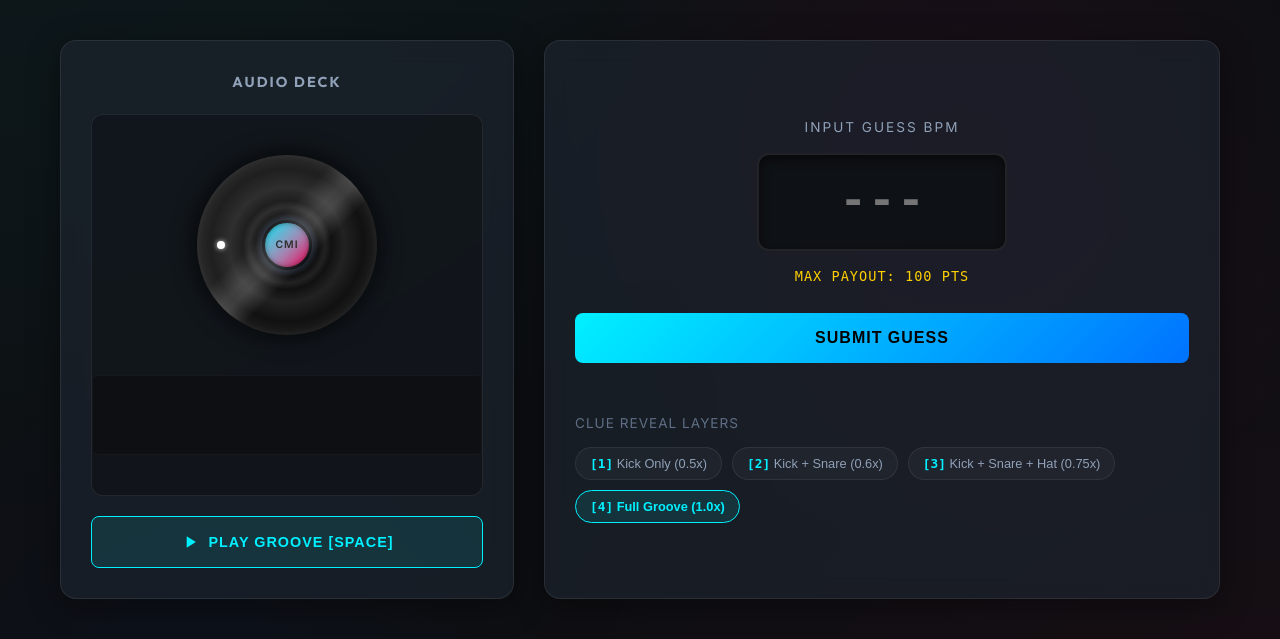
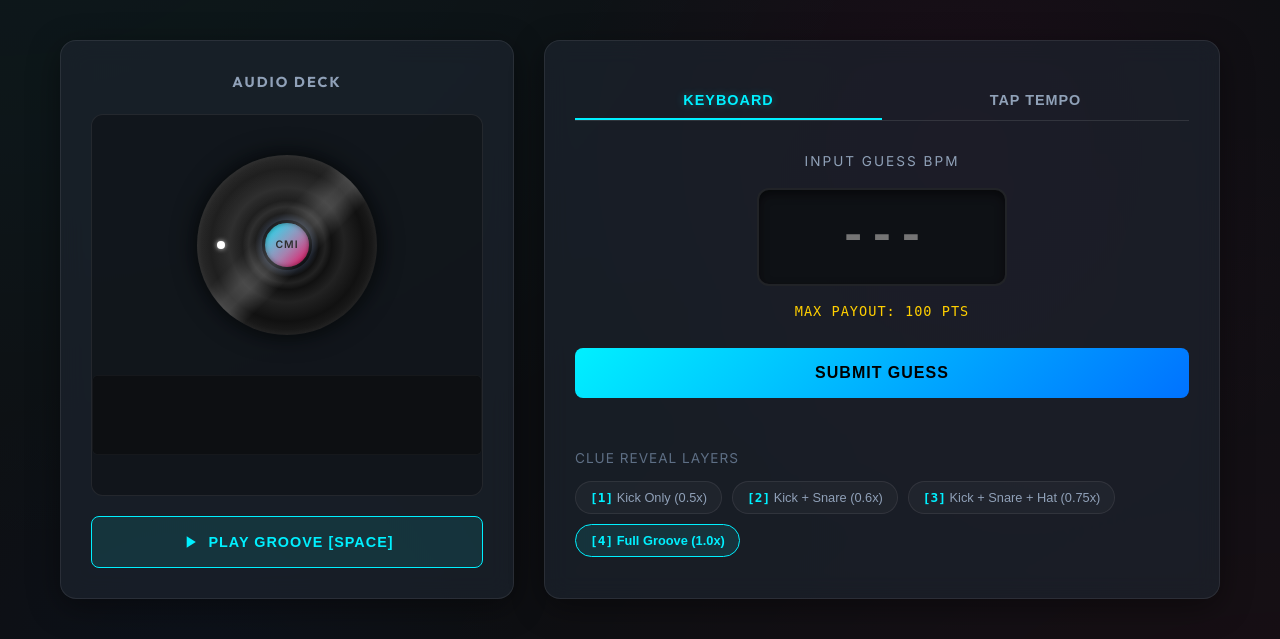
Before and after one commit to admiralorbiter/jonslane, a Flask app: page /game/play/1 in a window 1280 px wide; the page is wider, and only the part inside the window is pictured. Shown: the part 211-850 px from the top of that part. Run offline with Flask 3, Linux system fonts and the light colour scheme; data comes from the database, SQL or seed files in the repository; some libraries are stand-ins or nearby versions.

Commit message:
feat(game): implement V2.0 Tap-Tempo Mode with motor stability tracking - Add `tap_stability` column to `Attempt` model and apply SQLite migration - Implement SQLAlchemy validations for `tap_stability` to prevent NaN/Infinity/negative overflows - Update submit and sync API routes to parse, validate, and round stability values - Design Keyboard/Tap tabbed menu and touch-optimized Tap Pad in templates - Implement Tap Tempo Engine with 12-tap sliding window, 150ms debounce, and 3000ms auto-reset - Calculate user timing consistency using Bessel's corrected sample standard deviation - Bind hybrid spacebar play/tap hotkeys, Escape stop, and T tap hotkeys - Lock inputs immediately on submit across both guest and auth paths to block duplicate writes - Add unit tests verifying bounds validation, sync sanitization, and stats averages

```diff
--- a/portfolio/routes/game.py
+++ b/portfolio/routes/game.py
@@ -49,6 +49,7 @@ def calculate_user_stats(user, attempts):
             "Getting There": 0,
             "Needs Practice": 0,
         },
+        "avg_stability": None,
     }
 
     if total_attempts > 0:
@@ -56,6 +57,10 @@ def calculate_user_stats(user, attempts):
         total_pct_error = sum(a.percent_error for a in attempts)
         stats["avg_error"] = round(total_error / total_attempts, 2)
         stats["avg_percent_error"] = round(total_pct_error / total_attempts, 2)
+
+        tapped_stabilities = [a.tap_stability for a in attempts if getattr(a, "tap_stability", None) is not None]
+        if tapped_stabilities:
+            stats["avg_stability"] = round(sum(tapped_stabilities) / len(tapped_stabilities), 2)
 
         # Count ratings
         for a in attempts:
@@ -146,6 +151,16 @@ def validate_and_parse_attempt_data(att_data):
         # Support percent errors up to 600.0% to prevent discarding syncs on poor guesses
         if not (0.0 <= percent_error <= 600.0) or not (0 <= score <= 200):
             return None
+
+        # Parse tap_stability securely for guests
+        tap_stability = None
+        tap_stability_val = att_data.get("tap_stability")
+        if tap_stability_val is not None:
+            import math
+            val = float(tap_stability_val)
+            if math.isnan(val) or math.isinf(val) or not (0.0 <= val <= 5000.0):
+                return None
+            tap_stability = round(val, 2)
     except (ValueError, TypeError):
         return None
 
@@ -164,6 +179,7 @@ def validate_and_parse_attempt_data(att_data):
         "rating": rating,
         "crate_name": crate_name,
         "metrical_multiplier": metrical_multiplier,
+        "tap_stability": tap_stability,
         "created_at": created_at_dt,
     }
 
@@ -341,6 +357,19 @@ def submit_attempt():
     except (ValueError, TypeError):
         return jsonify({"error": "Invalid data format."}), 400
 
+    # Validate tap_stability (direct submits)
+    tap_stability = None
+    tap_stability_val = data.get("tap_stability")
+    if tap_stability_val is not None:
+        try:
+            import math
+            val = float(tap_stability_val)
+            if math.isnan(val) or math.isinf(val) or not (0.0 <= val <= 5000.0):
+                return jsonify({"error": "Invalid tap stability value."}), 400
+            tap_stability = round(val, 2)
+        except (ValueError, TypeError):
+            return jsonify({"error": "Invalid tap stability format."}), 400
+
     # Cryptographically verify the play token
     challenge_data = verify_challenge_token(challenge_token)
     if not challenge_data:
@@ -379,6 +408,7 @@ def submit_attempt():
             crate_name=crate_name,
             client_uuid=client_uuid,
             metrical_multiplier=metrical_multiplier,
+            tap_stability=tap_stability,
             created_at=datetime.now(timezone.utc)
         )
         db.session.add(attempt)
@@ -446,6 +476,7 @@ def sync():
                     crate_name=parsed["crate_name"],
                     client_uuid=parsed["client_uuid"],
                     metrical_multiplier=parsed["metrical_multiplier"],
+                    tap_stability=parsed["tap_stability"],
                     created_at=parsed["created_at"],
                 )
                 db.session.add(attempt)
--- a/portfolio/static/css/game.css
+++ b/portfolio/static/css/game.css
@@ -741,3 +741,121 @@ a:focus-visible,
 .rating-bar-fill.getting { background-color: var(--neon-orange); }
 .rating-bar-fill.needs { background-color: var(--neon-pink); }
 .rating-bar-fill.metrical { background-color: var(--neon-orange); }
+
+/* Tap Tempo V2 Styling */
+.input-tabs {
+    display: flex;
+    border-bottom: 1px solid rgba(255, 255, 255, 0.1);
+    margin-bottom: 15px;
+    width: 100%;
+}
+
+.tab-btn {
+    flex: 1;
+    background: transparent;
+    border: none;
+    border-bottom: 2px solid transparent;
+    color: var(--text-secondary);
+    padding: 10px;
+    font-size: 0.90rem;
+    font-weight: 600;
+    cursor: pointer;
+    text-transform: uppercase;
+    letter-spacing: 1px;
+    transition: all 0.2s ease;
+}
+
+.tab-btn:hover {
+    color: var(--text-primary);
+}
+
+.tab-btn.active {
+    color: var(--neon-cyan);
+    border-bottom: 2px solid var(--neon-cyan);
+    text-shadow: 0 0 10px rgba(0, 240, 255, 0.3);
+}
+
+.tap-pad {
+    background: rgba(255, 255, 255, 0.03);
+    border: 1px dashed rgba(255, 255, 255, 0.15);
+    border-radius: 8px;
+    padding: 30px 20px;
+    text-align: center;
+    cursor: pointer;
+    transition: all 0.15s ease;
+    touch-action: manipulation;
+    user-select: none;
+    -webkit-user-select: none;
+    display: flex;
+    flex-direction: column;
+    align-items: center;
+    justify-content: center;
+    margin-bottom: 15px;
+}
+
+.tap-pad:hover {
+    background: rgba(0, 240, 255, 0.05);
+    border-color: rgba(0, 240, 255, 0.4);
+}
+
+.tap-pad:active, .tap-pad.active {
+    background: rgba(0, 240, 255, 0.1);
+    border-color: var(--neon-cyan);
+    transform: scale(0.98);
+}
+
+.tap-pad-lbl {
+    font-size: 1.1rem;
+    font-weight: 700;
+    color: var(--text-primary);
+    margin-bottom: 6px;
+    letter-spacing: 0.5px;
+}
+
+.tap-pad-sub {
+    font-size: 0.75rem;
+    color: var(--text-secondary);
+    max-width: 80%;
+    line-height: 1.3;
+}
+
+.tap-metrics-row {
+    display: grid;
+    grid-template-columns: 1fr 1.5fr 1.5fr;
+    gap: 10px;
+    margin-bottom: 15px;
+}
+
+.tap-metric-col {
+    background: rgba(0, 0, 0, 0.2);
+    border-radius: 6px;
+    padding: 10px;
+    display: flex;
+    flex-direction: column;
+    align-items: center;
+}
+
+.tap-metric-lbl {
+    font-size: 0.7rem;
+    color: var(--text-secondary);
+    text-transform: uppercase;
+    letter-spacing: 0.5px;
+    margin-bottom: 4px;
+}
+
+.tap-metric-val {
+    font-size: 1.2rem;
+    font-weight: 700;
+    color: var(--neon-cyan);
+    font-family: monospace;
+}
+
+#tap-stability-val {
+    color: var(--neon-yellow);
+}
+
+.tap-action-row {
+    display: flex;
+    justify-content: center;
+    margin-bottom: 15px;
+}
--- a/portfolio/static/js/game.js
+++ b/portfolio/static/js/game.js
@@ -19,11 +19,30 @@ document.addEventListener("DOMContentLoaded", () => {
     const scoreVal = document.getElementById("score-val");
     const streakVal = document.getElementById("streak-val");
 
+    // Tap Tempo elements
+    const tabKeyboard = document.getElementById("tab-keyboard");
+    const tabTap = document.getElementById("tab-tap");
+    const keyboardInputContainer = document.getElementById("keyboard-input-container");
+    const tapInputContainer = document.getElementById("tap-input-container");
+    const tapPad = document.getElementById("tap-pad");
+    const tapCountVal = document.getElementById("tap-count-val");
+    const tapBpmVal = document.getElementById("tap-bpm-val");
+    const tapStabilityVal = document.getElementById("tap-stability-val");
+    const resetTapsBtn = document.getElementById("reset-taps-btn");
+
+    const resultStabilityRow = document.getElementById("result-stability-row");
+    const resultStabilityVal = document.getElementById("result-stability-val");
+
     let recipe = null;
     let visualizerFrameId = null;
     let currentClueLevel = 4; // Default to full beat
     let isBraking = false;
     let isSubmitting = false;
+
+    // Tap Tempo state
+    let tapTimes = [];
+    let currentTapStability = null;
+    const MAX_TAPS = 12;
 
     // Outer visualizer state
     let cachedWidth = 0;
@@ -68,11 +87,155 @@ document.addEventListener("DOMContentLoaded", () => {
         });
     }
 
+    // Tab Switching
+    if (tabKeyboard && tabTap) {
+        tabKeyboard.addEventListener("click", () => {
+            if (isSubmitting) return;
+            tabKeyboard.classList.add("active");
+            tabTap.classList.remove("active");
+            keyboardInputContainer.classList.add("active");
+            keyboardInputContainer.style.display = "block";
+            tapInputContainer.classList.remove("active");
+            tapInputContainer.style.display = "none";
+            if (guessInput) guessInput.focus();
+        });
+
+        tabTap.addEventListener("click", () => {
+            if (isSubmitting) return;
+            tabTap.classList.add("active");
+            tabKeyboard.classList.remove("active");
+            tapInputContainer.classList.add("active");
+            tapInputContainer.style.display = "block";
+            keyboardInputContainer.classList.remove("active");
+            keyboardInputContainer.style.display = "none";
+            if (guessInput) guessInput.blur();
+        });
+    }
+
+    // Tap Tempo Engine functions
+    function handleTapRegistration() {
+        const now = performance.now();
+        const N = tapTimes.length;
+
+        // Visual feedback on pad
+        if (tapPad) {
+            tapPad.classList.add("active");
+            setTimeout(() => {
+                tapPad.classList.remove("active");
+            }, 80);
+        }
+
+        // Debounce check: discard tap if < 150 ms since previous tap
+        if (N > 0 && now - tapTimes[N - 1] < 150) {
+            return;
+        }
+
+        // Reset check: if pause > 3000 ms, start a new sequence but retain current tap
+        if (N > 0 && now - tapTimes[N - 1] > 3000) {
+            tapTimes = [];
+        }
+
+        tapTimes.push(now);
+        if (tapTimes.length > MAX_TAPS) {
+            tapTimes.shift();
+        }
+
+        const currentCount = tapTimes.length;
+        if (tapCountVal) tapCountVal.textContent = currentCount;
+
+        if (currentCount < 2) {
+            if (tapBpmVal) tapBpmVal.textContent = "--";
+            if (tapStabilityVal) tapStabilityVal.textContent = "--";
+            currentTapStability = null;
+            return;
+        }
+
+        const intervals = [];
+        for (let i = 0; i < currentCount - 1; i++) {
+            intervals.push(tapTimes[i + 1] - tapTimes[i]);
+        }
+
+        const M = intervals.length;
+        const sum = intervals.reduce((acc, val) => acc + val, 0);
+        const meanInterval = sum / M;
+        const bpm = 60000 / meanInterval;
+
+        // Populate guess value starting at 4 taps
+        if (currentCount >= 4) {
+            const bpmRounded = parseFloat(bpm.toFixed(1));
+            if (tapBpmVal) tapBpmVal.textContent = `${bpmRounded} BPM`;
+            if (guessInput) {
+                guessInput.value = bpmRounded;
+                guessInput.dispatchEvent(new Event("input"));
+            }
+        } else {
+            if (tapBpmVal) tapBpmVal.textContent = "Estimating...";
+        }
+
+        // Calculate Sample Standard Deviation (Bessel's Correction) for N >= 3
+        if (currentCount >= 3) {
+            const variance = intervals.reduce((acc, val) => acc + Math.pow(val - meanInterval, 2), 0) / (M - 1);
+            const stdDev = Math.sqrt(variance);
+            currentTapStability = parseFloat(stdDev.toFixed(2));
+            if (tapStabilityVal) tapStabilityVal.textContent = `±${stdDev.toFixed(1)} ms`;
+        } else {
+            if (tapStabilityVal) tapStabilityVal.textContent = "--";
+            currentTapStability = null;
+        }
+    }
+
+    function resetTaps() {
+        tapTimes = [];
+        currentTapStability = null;
+        if (tapCountVal) tapCountVal.textContent = "0";
+        if (tapBpmVal) tapBpmVal.textContent = "--";
+        if (tapStabilityVal) tapStabilityVal.textContent = "--";
+        if (guessInput) {
+            guessInput.value = "";
+            guessInput.dispatchEvent(new Event("input"));
+        }
+    }
+
+    if (resetTapsBtn) {
+        resetTapsBtn.addEventListener("click", resetTaps);
+    }
+
+    if (tapPad) {
+        tapPad.addEventListener("pointerdown", (e) => {
+            e.preventDefault();
+            if (isSubmitting) return;
+            if (!window.audioEngine.playing) {
+                startPlayback();
+            }
+            handleTapRegistration();
+        });
+    }
+
     // Keyboard Hotkeys
     document.addEventListener("keydown", (e) => {
         // Skip hotkeys if user is currently typing in the guess input field or submitting
         if (document.activeElement === guessInput || isSubmitting) return;
 
+        const isTapActive = tabTap && tabTap.classList.contains("active");
+
+        if (isTapActive) {
+            if (e.code === "Space" || e.key.toLowerCase() === "t") {
+                e.preventDefault();
+                if (e.code === "Space" && !window.audioEngine.playing) {
+                    startPlayback();
+                    return;
+                }
+                handleTapRegistration();
+                return;
+            }
+            if (e.key === "Escape") {
+                e.preventDefault();
+                if (window.audioEngine.playing) {
+                    stopPlayback(false);
+                }
+                return;
+            }
+        } else {
             if (e.code === "Space") {
                 e.preventDefault();
                 if (window.audioEngine.playing) {
@@ -80,7 +243,11 @@ document.addEventListener("DOMContentLoaded", () => {
                 } else {
                     startPlayback();
                 }
-        } else if (e.key >= "1" && e.key <= "4") {
+                return;
+            }
+        }
+
+        if (e.key >= "1" && e.key <= "4") {
             const level = parseInt(e.key);
             setClueLevel(level);
         }
@@ -206,6 +373,18 @@ document.addEventListener("DOMContentLoaded", () => {
 
         if (!recipe || isBraking) return;
 
+        // LOCK IMMEDIATELY FOR BOTH GUEST AND AUTHENTICATED PATHS
+        isSubmitting = true;
+        if (submitBtn) {
+            submitBtn.disabled = true;
+            submitBtn.textContent = "Submitting...";
+        }
+        if (guessInput) guessInput.disabled = true;
+        clueBadges.forEach(btn => btn.disabled = true);
+
+        // Stop playback immediately for responsive UX
+        stopPlayback(true);
+
         // Generate attempt UUID
         const attemptUuid = crypto.randomUUID ? crypto.randomUUID() : Math.random().toString(36).substring(2, 15) + Math.random().toString(36).substring(2, 15);
 
@@ -217,20 +396,12 @@ document.addEventListener("DOMContentLoaded", () => {
 
         if (isAuthenticated) {
             // AUTHENTICATED PATH - Saves directly to SQLite via API, bypasses localStorage
-            isSubmitting = true;
-            submitBtn.disabled = true;
-            submitBtn.textContent = "Submitting...";
-            guessInput.disabled = true;
-            clueBadges.forEach(btn => btn.disabled = true);
-
-            // Stop playback immediately for responsive UX
-            stopPlayback(true);
-
             const payload = {
                 guess: Number(guessVal.toFixed(1)),
                 challenge_token: challengeToken,
                 clue_level: currentClueLevel,
-                client_uuid: attemptUuid
+                client_uuid: attemptUuid,
+                tap_stability: currentTapStability
             };
 
             fetch("/game/api/attempt", {
@@ -354,6 +525,7 @@ document.addEventListener("DOMContentLoaded", () => {
                 rating: rating,
                 crate_name: crateName,
                 metrical_multiplier: metricalMultiplier,
+                tap_stability: currentTapStability,
                 created_at: new Date().toISOString()
             };
 
@@ -392,6 +564,16 @@ document.addEventListener("DOMContentLoaded", () => {
         errorPctVal.textContent = `${attempt.percent_error}%`;
         scoreVal.textContent = attempt.score;
         streakVal.textContent = currentStreak;
+
+        // Display Tap Consistency if available
+        if (resultStabilityRow && resultStabilityVal) {
+            if (attempt.tap_stability !== undefined && attempt.tap_stability !== null) {
+                resultStabilityVal.textContent = `±${attempt.tap_stability} ms`;
+                resultStabilityRow.style.display = "block";
+            } else {
+                resultStabilityRow.style.display = "none";
+            }
+        }
 
         // Apply rating CSS class and text
         resultRating.className = "result-rating";
--- a/portfolio/templates/game/play.html
+++ b/portfolio/templates/game/play.html
@@ -55,9 +55,45 @@
 
         <!-- Deck B: Guess Input & Clues -->
         <div class="glass-card deck-section guess-panel">
-            <div class="guess-display">
-                <div class="guess-label">Input Guess BPM</div>
-                <input type="number" step="0.1" min="1" max="300" id="guess-input" class="guess-input" placeholder="---" autocomplete="off" required>
+            <div class="input-tabs">
+                <button type="button" class="tab-btn active" id="tab-keyboard">Keyboard</button>
+                <button type="button" class="tab-btn" id="tab-tap">Tap Tempo</button>
+            </div>
+
+            <div class="guess-display" style="margin-top: 15px;">
+                <!-- Keyboard Panel -->
+                <div id="keyboard-input-container" class="input-mode-container active">
+                    <div class="guess-label">Input Guess BPM</div>
+                    <input type="number" step="0.1" min="1" max="400" id="guess-input" class="guess-input" placeholder="---" autocomplete="off" required>
+                </div>
+
+                <!-- Tap Tempo Panel -->
+                <div id="tap-input-container" class="input-mode-container" style="display: none;">
+                    <div class="tap-pad" id="tap-pad">
+                        <span class="tap-pad-lbl">Tap Space or Click Here</span>
+                        <span class="tap-pad-sub">Tapping Space registers tempo. Use mouse or ESC to stop audio.</span>
+                    </div>
+
+                    <div class="tap-metrics-row">
+                        <div class="tap-metric-col">
+                            <span class="tap-metric-lbl">Taps</span>
+                            <span class="tap-metric-val" id="tap-count-val">0</span>
+                        </div>
+                        <div class="tap-metric-col">
+                            <span class="tap-metric-lbl">Tapped BPM</span>
+                            <span class="tap-metric-val" id="tap-bpm-val">--</span>
+                        </div>
+                        <div class="tap-metric-col">
+                            <span class="tap-metric-lbl">Stability</span>
+                            <span class="tap-metric-val" id="tap-stability-val">--</span>
+                        </div>
+                    </div>
+
+                    <div class="tap-action-row">
+                        <button type="button" class="btn-action btn-reset-taps" id="reset-taps-btn" style="padding: 5px 12px; font-size: 0.75rem; border-radius: 4px; border: 1px solid var(--text-secondary); background: transparent; color: var(--text-secondary); cursor: pointer; transition: all 0.2s;" onmouseover="this.style.borderColor='var(--neon-pink)'; this.style.color='var(--neon-pink)';" onmouseout="this.style.borderColor='var(--text-secondary)'; this.style.color='var(--text-secondary)';">Reset Taps</button>
+                    </div>
+                </div>
+
                 <!-- Potential Points HUD -->
                 <div id="potential-points-hud" style="font-size: 0.85rem; color: var(--neon-yellow); margin-top: 15px; font-family: monospace; letter-spacing: 1px; text-transform: uppercase;">
                     Max Payout: <span id="max-payout-val">100</span> pts
@@ -99,6 +135,7 @@
             <div class="result-metric">Error Deviation: <span id="error-val" style="font-family: monospace;">--</span></div>
             <div class="result-metric">Percent Error: <span id="error-pct-val" style="font-family: monospace;">--</span></div>
             <div class="result-metric">Score Earned: <span id="score-val" style="color: var(--neon-yellow); font-family: monospace;">0</span> pts</div>
+            <div class="result-metric" id="result-stability-row" style="display: none;">Tap Consistency: <span id="result-stability-val" style="color: var(--neon-cyan); font-family: monospace;">--</span></div>
             <div class="result-metric" style="margin-top: 15px; font-weight: 700;">Current Streak: <span id="streak-val" style="color: var(--neon-pink); font-family: monospace;">0</span></div>
 
             <div id="result-research-tip" class="result-research-tip" style="display: none;"></div>
```
Also changed, not shown: migrations/versions/58d76a746a10_add_tap_stability_to_attempts.py (added, +32 -0 lines), portfolio/models.py (+21 -0 lines), tests/test_game.py (+106 -0 lines). Lines whose indentation alone changed are shown as unchanged.
